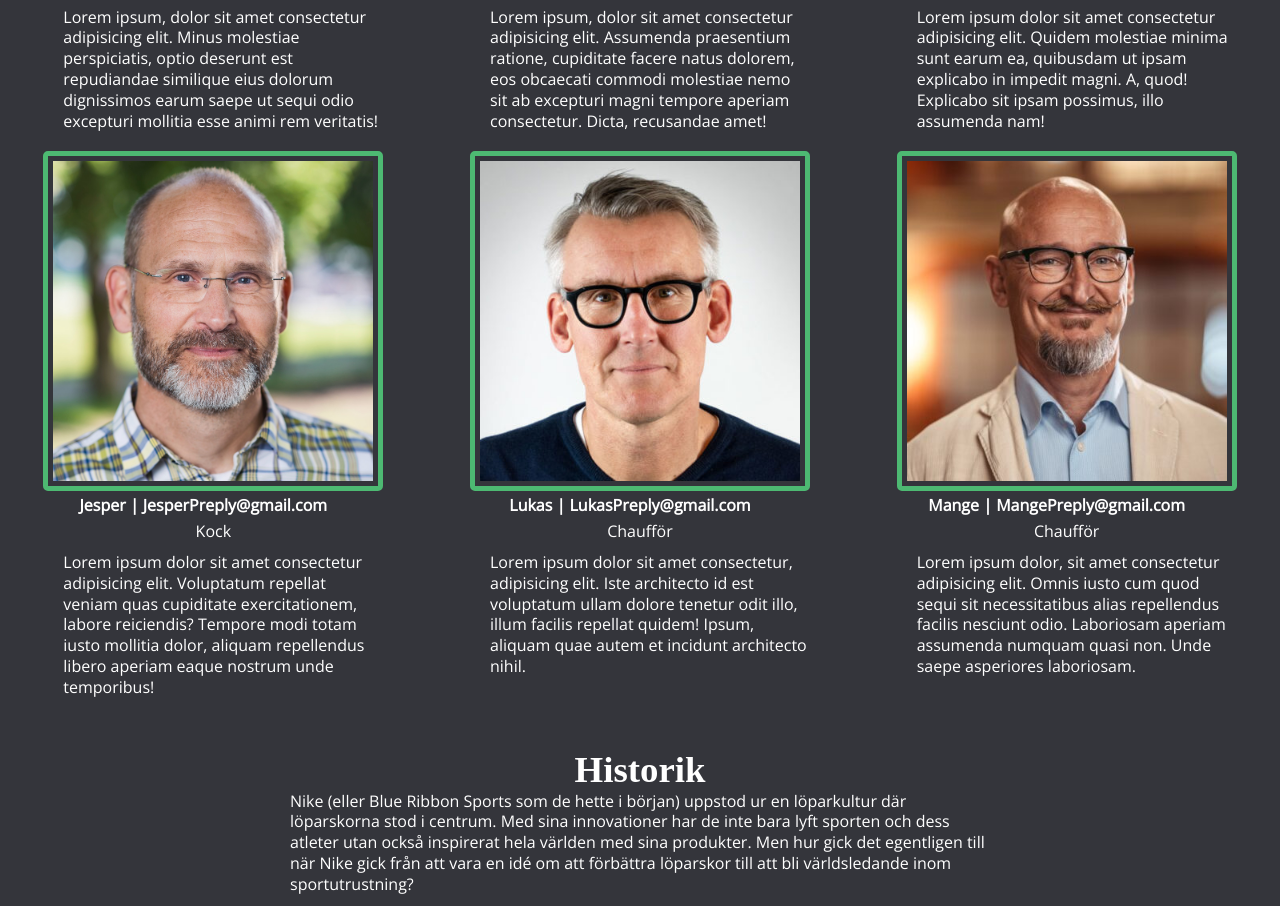
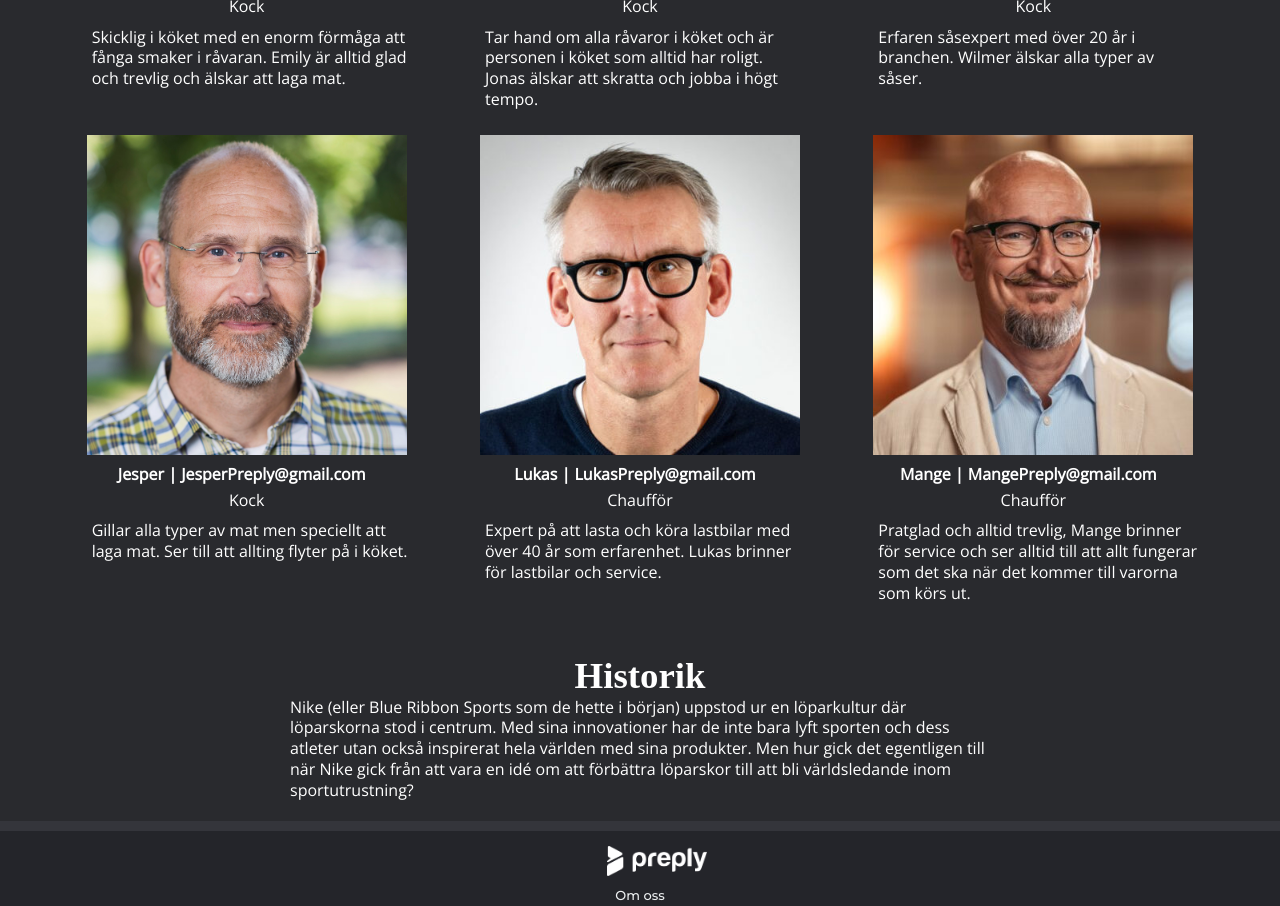
Before and after one commit to jeslaa/Projektarbete, a plain HTML site: page omoss.html in a window 1280 px wide. Shown: the part 791-1697 px from the top of the page. Drawn offline with nearby package versions, Linux system fonts and the light colour scheme.

Commit message:
små ändringar

```diff
--- a/omoss.html
+++ b/omoss.html
@@ -41,54 +41,48 @@
                 <img class="portrait" src="porträtt.webp" alt="Porträtt">
                 <p class="namn">Emily | EmilyPreply@gmail.com</p>
                 <p class="roll">Kock</p>
-                <p class="beskrivning">Lorem ipsum, dolor sit amet consectetur adipisicing elit. Minus molestiae
-                    perspiciatis, optio deserunt est repudiandae similique eius dolorum dignissimos earum saepe ut sequi
-                    odio excepturi mollitia esse animi rem veritatis!</p>
+                <p class="beskrivning">Skicklig i köket med en enorm förmåga att fånga smaker i råvaran. Emily är alltid
+                    glad och trevlig och älskar att laga mat.</p>
             </div>
 
             <div class="Person2">
                 <img class="portrait" src="porträtt2.jpg" alt="Porträtt">
                 <p class="namn">Jonas | JonasPreply@gmail.com</p>
                 <p class="roll">Kock</p>
-                <p class="beskrivning">Lorem ipsum, dolor sit amet consectetur adipisicing elit. Assumenda praesentium
-                    ratione, cupiditate facere natus dolorem, eos obcaecati commodi molestiae nemo sit ab excepturi
-                    magni tempore aperiam consectetur. Dicta, recusandae amet!</p>
+                <p class="beskrivning">Tar hand om alla råvaror i köket och är personen i köket som alltid har roligt.
+                    Jonas älskar att skratta och jobba i högt tempo.</p>
             </div>
 
             <div class="Person3">
                 <img class="portrait" src="porträtt3.jpg" alt="Porträtt">
                 <p class="namn">Wilmer | WilmerPreply@gmail.com</p>
                 <p class="roll">Kock</p>
-                <p class="beskrivning">Lorem ipsum dolor sit amet consectetur adipisicing elit. Quidem molestiae minima
-                    sunt earum ea, quibusdam ut ipsam explicabo in impedit magni. A, quod! Explicabo sit ipsam possimus,
-                    illo assumenda nam!</p>
+                <p class="beskrivning">Erfaren såsexpert med över 20 år i branchen. Wilmer älskar alla typer av såser.
+                </p>
             </div>
 
             <div class="Person4">
                 <img class="portrait" src="porträtt4.png" alt="Porträtt">
                 <p class="namn">Jesper | JesperPreply@gmail.com</p>
                 <p class="roll">Kock</p>
-                <p class="beskrivning">Lorem ipsum dolor sit amet consectetur adipisicing elit. Voluptatum repellat
-                    veniam quas cupiditate exercitationem, labore reiciendis? Tempore modi totam iusto mollitia dolor,
-                    aliquam repellendus libero aperiam eaque nostrum unde temporibus!</p>
+                <p class="beskrivning">Gillar alla typer av mat men speciellt att laga mat. Ser till att allting
+                    flyter på i köket.</p>
             </div>
 
             <div class="Person5">
                 <img class="portrait" src="porträtt5.jpg" alt="Porträtt">
                 <p class="namn">Lukas | LukasPreply@gmail.com</p>
                 <p class="roll">Chaufför</p>
-                <p class="beskrivning">Lorem ipsum dolor sit amet consectetur, adipisicing elit. Iste architecto id est
-                    voluptatum ullam dolore tenetur odit illo, illum facilis repellat quidem! Ipsum, aliquam quae autem
-                    et incidunt architecto nihil.</p>
+                <p class="beskrivning">Expert på att lasta och köra lastbilar med över 40 år som erfarenhet. Lukas
+                    brinner för lastbilar och service.</p>
             </div>
 
             <div class="Person6">
                 <img class="portrait" src="porträtt6.jpg" alt="Porträtt">
                 <p class="namn">Mange | MangePreply@gmail.com</p>
                 <p class="roll">Chaufför</p>
-                <p class="beskrivning">Lorem ipsum dolor, sit amet consectetur adipisicing elit. Omnis iusto cum quod
-                    sequi sit necessitatibus alias repellendus facilis nesciunt odio. Laboriosam aperiam assumenda
-                    numquam quasi non. Unde saepe asperiores laboriosam.</p>
+                <p class="beskrivning">Pratglad och alltid trevlig, Mange brinner för service och ser alltid till att
+                    allt fungerar som det ska när det kommer till varorna som körs ut.</p>
             </div>
 
         </div>
--- a/styles/kontakt.scss
+++ b/styles/kontakt.scss
@@ -33,6 +33,7 @@ header {
     flex-direction: row;
     padding: 30px 10%;
     background-color: #24252A !important;
+    margin-bottom: 10px;
 
     .logo {
         background-color: #24252A !important;
@@ -96,6 +97,8 @@ h1{
 section{
     max-width: 1500px;
     margin: auto;
+    background-color: #292a2e;
+    padding: 10px 10px;
 
     @mixin containers {
         display: flex;
@@ -162,7 +165,7 @@ section{
     color: $fontColor;
     padding-bottom: 10px;
     padding-top: 10px;
-    margin-top: 5px;
+    margin-top: 10px;
 
     p{
         font-size: small;
--- a/styles/omoss.scss
+++ b/styles/omoss.scss
@@ -37,6 +37,7 @@ header {
     flex-direction: row;
     padding: 30px 10%;
     background-color: #24252A !important;
+    margin-bottom: 10px;
 
     .logo {
         background-color: #24252A !important;
@@ -99,6 +100,8 @@ p{
 section{
     max-width: 1500px;
     margin: auto;
+    background-color: #292a2e;
+    padding: 20px 50px;
 
     h1{
         color: $fontColor;
@@ -143,7 +146,7 @@ section{
     .portrait{
         width: 320px;
         height: 320px;
-        border: 5px solid rgb(80, 200, 120, 0.9);;
+        // border: 5px solid rgb(80, 200, 120, 0.9);
         border-radius: 5px;
         padding: 5px;
     }
@@ -170,7 +173,7 @@ section{
     .historik{
         margin-top: 10px;
         margin-bottom: 10px;
-        width: 700px;
+        max-width: 700px;
         margin: auto;
     }
 
@@ -190,7 +193,7 @@ section{
     color: $fontColor;
     padding-bottom: 10px;
     padding-top: 10px;
-    margin-top: 20px;
+    margin-top: 10px;
 
     .copyright{
         font-size: small;
--- a/styles/produkter.scss
+++ b/styles/produkter.scss
@@ -109,14 +109,14 @@ section{
     }
 
     .bild{
-        width: 900px;
+        max-width: 900px;
         display: flex
 
 
     }
 
     .container{
-        width: 900px;
+        width: 920px;
         margin: auto;
     }
 
@@ -133,7 +133,6 @@ section{
         background-color: $boxes;
         display: flex;
         justify-content: center;
-        margin-bottom: 30px;
 
     }
 
@@ -148,8 +147,11 @@ section{
     }
 
     @mixin borderBottom {
-        border-bottom: 3px solid black;
-        margin-bottom: 5px;
+        // border: 3px solid $boxes;
+        padding: 40px 40px;
+        background-color: #292a2e;
+        width: 905px;
+        margin-bottom: 10px;
     }
 
     .kycklingmedris{
@@ -157,6 +159,10 @@ section{
     }
 
     .spaghetti{
+        @include borderBottom()
+    }
+
+    .tacos{
         @include borderBottom()
     }
 }
@@ -172,6 +178,7 @@ section{
     color: $fontColor;
     padding-bottom: 10px;
     padding-top: 10px;
+    margin-top: 10px;
 
     p{
         font-size: small;
--- a/styles/style.scss
+++ b/styles/style.scss
@@ -82,6 +82,7 @@ img {
         a{
             color: #314a9b;
             border-bottom: 2px solid;
+            transition: all 0.4s ease 0s;
         }
 
         a:hover{
```
Also changed, not shown: produkter.html (+4 -2 lines), styles/kontakt.css, styles/omoss.css, styles/produkter.css, styles/style.css, 4 other files.
